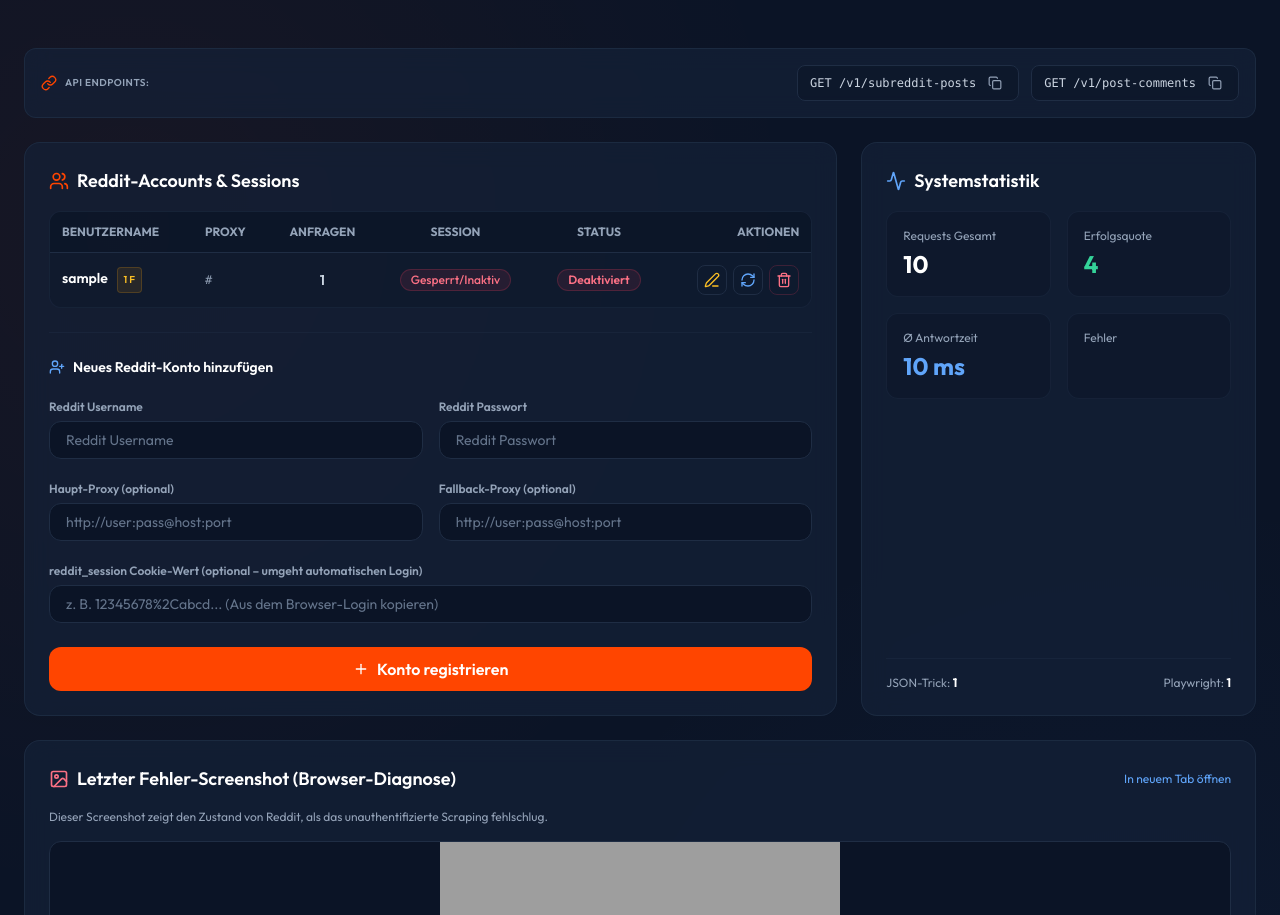
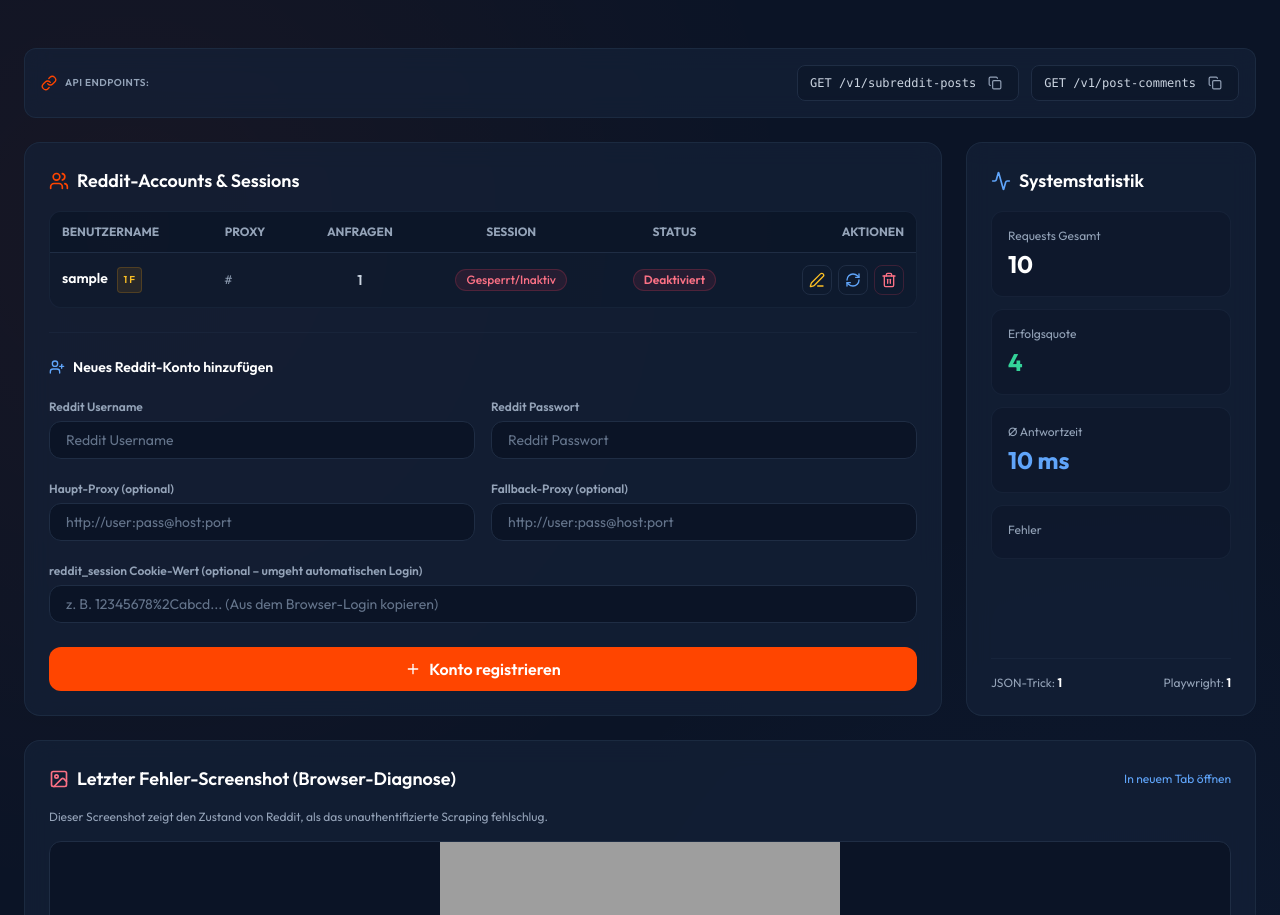
Before and after one commit to aljan92/rddtscpr, a FastAPI app: template app/templates/dashboard.html in a window 1280 px wide. Shown: the part 78-993 px from the top of the page. Run offline with FastAPI, Linux system fonts and the light colour scheme; the template is opened without the code that fills it: most values are stand-ins (such as "Sample title", 1, 10 or a date in 2020); some libraries are stand-ins or nearby versions; grey boxes are pictures that could not be loaded.

Commit message:
Feat: Rearrange dashboard layout to widen Accounts list and stack stats vertically in a narrower column

```diff
--- a/app/templates/dashboard.html
+++ b/app/templates/dashboard.html
@@ -104,9 +104,9 @@
         </div>
 
         <!-- Session & Control Section -->
-        <div class="grid grid-cols-1 lg:grid-cols-3 gap-6">
-            <!-- Reddit Accounts List (Left col, span 2) -->
-            <div class="glass-card p-6 rounded-2xl flex flex-col justify-between lg:col-span-2 space-y-6">
+        <div class="grid grid-cols-1 lg:grid-cols-4 gap-6">
+            <!-- Reddit Accounts List (Left col, span 3) -->
+            <div class="glass-card p-6 rounded-2xl flex flex-col justify-between lg:col-span-3 space-y-6">
                 <div>
                     <h2 class="text-lg font-semibold text-white mb-4 flex items-center space-x-2">
                         <i data-lucide="users" class="text-reddit-orange w-5 h-5"></i>
@@ -247,7 +247,7 @@
                         <i data-lucide="activity" class="text-blue-400 w-5 h-5"></i>
                         <span>Systemstatistik</span>
                     </h2>
-                    <div class="grid grid-cols-2 gap-4">
+                    <div class="grid grid-cols-1 gap-3">
                         <div class="bg-reddit-dark/40 p-4 rounded-xl border border-reddit-border/50">
                             <span class="text-xs text-slate-400 block mb-1">Requests Gesamt</span>
                             <span class="text-2xl font-bold text-white">{{ stats.total }}</span>
```
